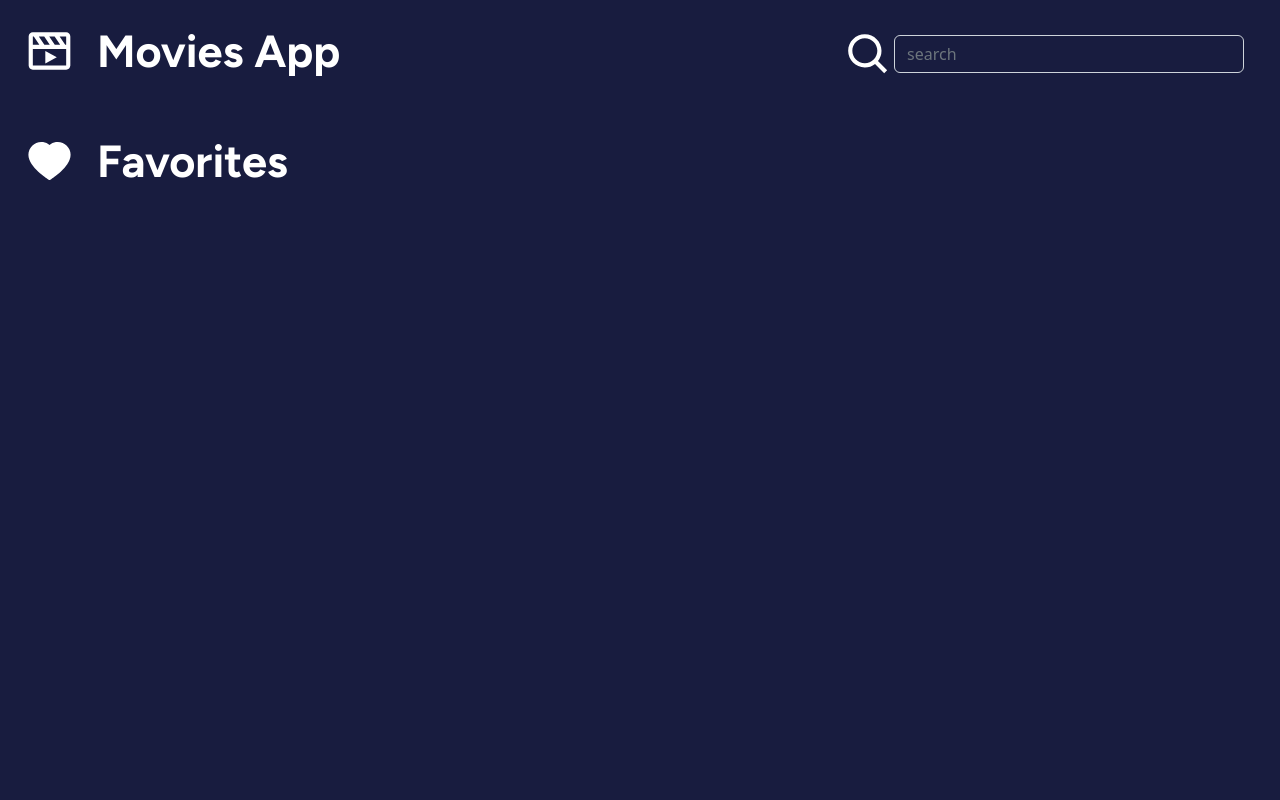
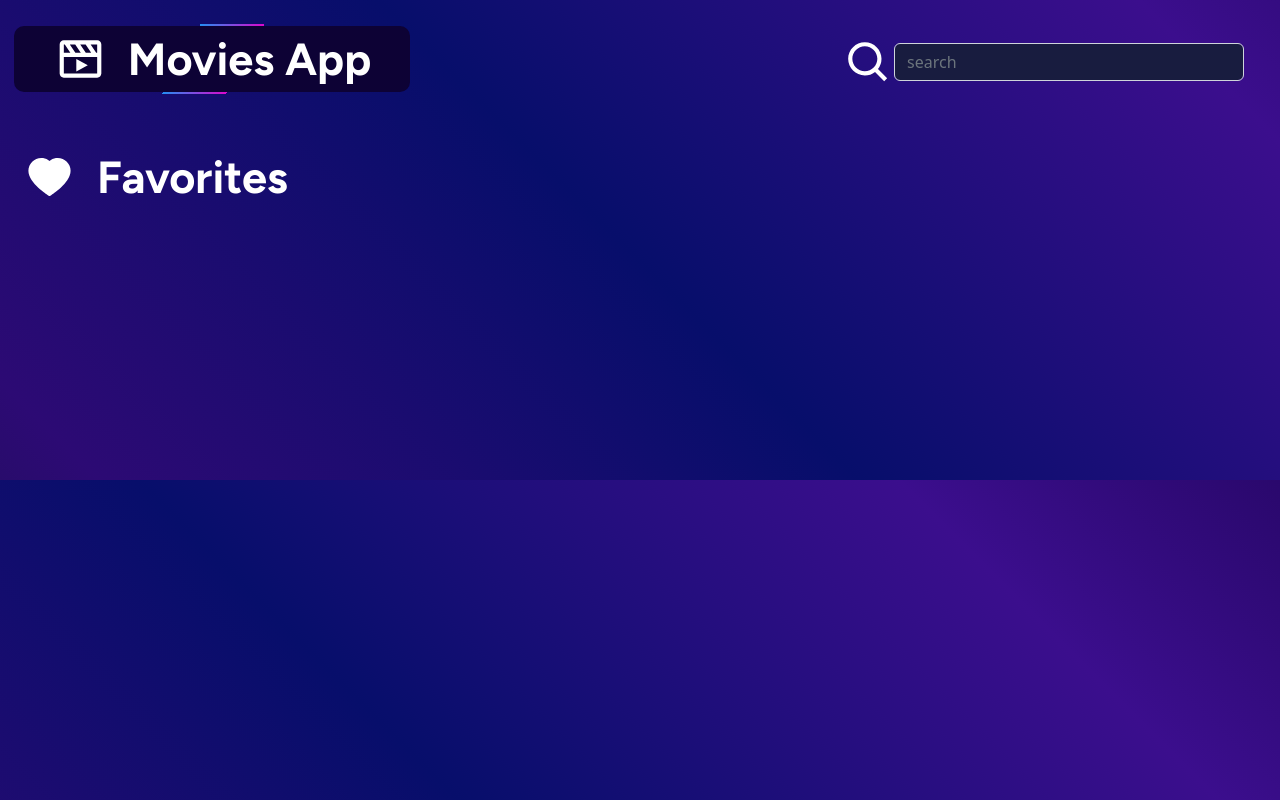
Before and after one commit to p4trykk/Movie_App, a React (Create React App) app in the folder movie-app/: page / in a window 1280 px wide. Built offline with nearby package versions, Linux system fonts and the light colour scheme; no server answers; a web font is replaced by a local one.

Commit message:
text and figures animated

```diff
--- a/movie-app/src/App.css
+++ b/movie-app/src/App.css
@@ -1,19 +1,36 @@
 body {
-	background: #181c3f;
+	/* background: #181c3f; */
+	background: linear-gradient(45deg,#09091b, #131736,#2c0a74,#070e6b,#3b0e8d, #19024d,#080125);
+	background-size: 300% 300%;
+	animation: color 30s ease-in-out infinite;
 	color: #ffffff;
+}
+
+@keyframes color{
+	0%{
+		background-position: 0 50%;
+	}
+	50%{
+		background-position: 100% 50%;
+	}
+	100%{
+		background-position: 0 50%;
+	}
 }
 
 .movie-app > .row {
 	overflow-x: auto;
 	flex-wrap: nowrap;
+	background: 'rgba(255, 255, 255, 0.0)';
 }
 .row{
 	display: flex;
 	align-items: center;
 	margin-top: 4px;
 	margin-bottom: 4px;
-	background: #181c3f;
+	/* background: #181c3f; */
 	width: 100%;
+	background: 'rgba(255, 255, 255, 0.0)';
 }
 .logo1{
 	float: left;
@@ -26,6 +43,9 @@ body {
 	display: flex;
 	position: relative;
 	margin-top: 2px;
+}
+.details-conteinerr{
+	background: 'rgba(255, 255, 255, 0.0)';
 }
 .logo2{
 	float: left;
@@ -51,6 +71,93 @@ body {
 	display: flex;
 	position: relative;
 	align-items: center;
+}
+.col2{
+	font-family:'Figtree', sans-serif;
+	font-size: 55px;
+	background: rgba(4, 0, 34, 0);
+	position: relative;
+	display: flex;
+	justify-content: center;
+	width: 400px;
+	height: 70px;
+	overflow: hidden;
+	border-radius: 10px;
+	padding-left: 10px;
+}
+.col2::before{
+	content: '';
+	position:absolute;
+	width: 120%;
+	height: 80%;
+	background: linear-gradient(#db09cd,#248ff3);
+	animation: animate 6s linear infinite;
+}
+.col2::after{
+	content: '';
+	position: absolute;
+	inset: 2px;
+	background: rgb(13, 2, 53);
+	border-radius: 10px;
+}
+@keyframes animate{
+	0%{
+		transform: rotate(0deg);
+	}
+	100%{
+		transform: rotate(360deg);
+	}
+}
+.col33{
+	position:relative;
+	z-index: 1;
+	justify-content: center;
+	align-items: center;
+	padding-top: 8px;
+	padding-right: 20px;
+	font-size: 45px;
+}
+.movie-rating{
+	width: 100px;
+	height: 80px;
+	justify-content: center;
+	position: relative;
+	align-items: center;
+	display: flex;
+	background: #0b0133;
+	font-family:'Figtree', sans-serif;
+}
+.movie-rating::before{
+	content: '';
+	position: absolute;
+	top: -2px;
+	left: -2px;
+	bottom: -2px;
+	right: -2px;
+	background: #ffffff;
+	z-index: -1;
+}
+.movie-rating::after{
+	content: '';
+	position: absolute;
+	top: -2px;
+	left: -2px;
+	bottom: -2px;
+	right: -2px;
+	background: #ffffff;
+	z-index: -2;
+	filter: blur(40px);
+}
+.movie-rating:before,
+.movie-rating::after{
+	background: linear-gradient(235deg,#ffffff, rgb(10, 2, 58),#ffffff);
+}
+.row-row{
+	display: grid;
+	grid-template-columns: auto auto;
+	grid-gap: 10px;
+	align-items: center;
+	text-align: left;
 }
 .col1{
 	font-family:'Figtree', sans-serif;
@@ -86,12 +193,10 @@ body {
 	margin-bottom: 10px;
 }
 
-/* App.css */
 
 .movie-details-title {
 	font-size: 40px;
 	margin-top: 20px;
-	margin-left: 40px;
 	font-family:'Figtree', sans-serif;
 }
 
@@ -100,12 +205,6 @@ body {
 	float: left;
 	margin-right: 20px;
 	margin-left: 40px;
-  }
-
-
-  .movie-details-info {
-	margin-left: 200px;
-
 }
 
 .movie-details-info p {
--- a/movie-app/src/App.js
+++ b/movie-app/src/App.js
@@ -79,14 +79,22 @@ const App = () => {
     }
 
     return (
-      <div>
+      <div className='details-conteinerr'>
         <div className='row d-flex align-items-center mt-4 mb-4'>
           <MovieListHeading heading='Movies App' />
         </div>
-        <h1 className="movie-details-title">{movieDetails.Title}</h1>
-        <div>
-          <img src={movieDetails.Poster} alt='movie' className='poster-details' />
+        <div >
           <div className="movie-details-info">
+          <div className='conteiner-big'>
+            <div className='poster-details-border'>
+              <img src={movieDetails.Poster} alt='movie' className='poster-details' />
+            </div>
+          </div>
+
+            <div className='row-row'>
+              <h1 className="movie-details-title">{movieDetails.Title}</h1>
+              <h1 className="movie-rating">{movieDetails.imdbRating}</h1>
+            </div>
             <p>
               <b>Genre:</b> {movieDetails.Genre}
             </p>
@@ -95,6 +103,9 @@ const App = () => {
             </p>
             <p>
               <b>Launch:</b> {movieDetails.Released}
+            </p>
+            <p>
+              <b>Country:</b> {movieDetails.Country}
             </p>
             <p>
               <b>Plot:</b> {movieDetails.Plot}
--- a/movie-app/src/components/MovieListHeading.js
+++ b/movie-app/src/components/MovieListHeading.js
@@ -5,9 +5,11 @@ import { BiMoviePlay } from 'react-icons/bi';
 const MovieListHeading = (props) => {
 	return (
 		<div className='col'>
-			<h1 className='col1'>
-				{props.heading}
-				<BiMoviePlay className="logo1"/>
+			<h1 className='col2'>
+				<h2 className='col33'>
+					{props.heading}
+					<BiMoviePlay className="logo1"/>
+				</h2>
 			</h1>
 
 		</div>
```
Lines whose indentation alone changed are shown as unchanged.
